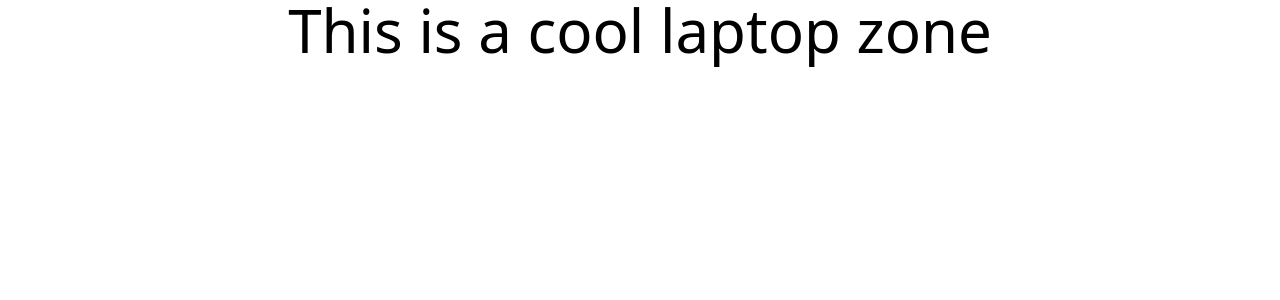
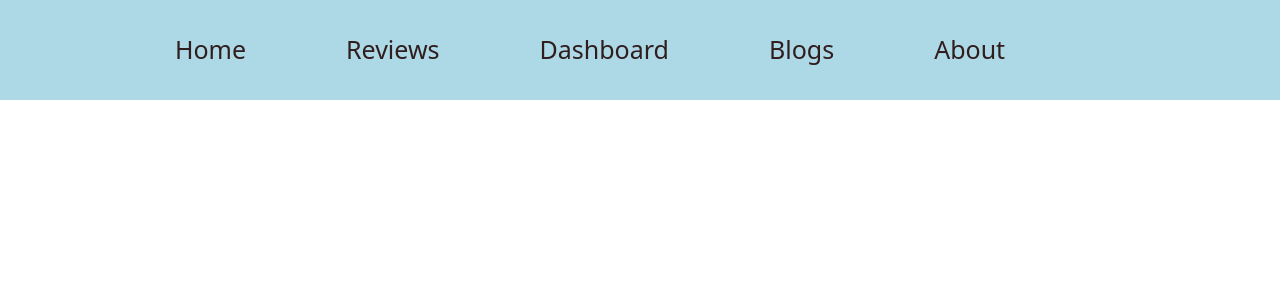
Before and after one commit to Anikroy7/cool-laptop-zone, a React (Create React App) app: page / in a window 1280 px wide. Shown: the top 300 px of the page. Built offline with nearby package versions, Linux system fonts and the light colour scheme.

Commit message:
navbar added

```diff
--- a/src/App.js
+++ b/src/App.js
@@ -1,10 +1,11 @@
-import logo from './logo.svg';
+
 import './App.css';
+import Navbar from './Components/Navbar/Navbar';
 
 function App() {
   return (
     <div className="App">
-      <h1 className='text-6xl'>This is a cool laptop zone</h1>
+      <Navbar></Navbar>
     </div>
   );
 }
--- a/src/Components/Navbar/Navbar.css
+++ b/src/Components/Navbar/Navbar.css
@@ -0,0 +1,14 @@
+.navbar {
+    background-color: lightblue;
+    height: 100px;
+    display: flex;
+    justify-content: center;
+    align-items: center;
+}
+
+.navbar a {
+    font-size: 25px;
+    margin-right: 100px;
+    font-weight: 500;
+    color: rgb(48, 30, 30);
+}
--- a/src/Components/Navbar/Navbar.js
+++ b/src/Components/Navbar/Navbar.js
@@ -1,9 +1,14 @@
 import React from 'react';
-
+import { Link } from 'react-router-dom';
+import './Navbar.css'
 const Navbar = () => {
     return (
-        <nav>
-
+        <nav className='navbar'>
+            <Link to={'/'}>Home</Link>
+            <Link to={'reviews'}>Reviews</Link>
+            <Link to={'dashboard'}>Dashboard</Link>
+            <Link to={'blogs'}>Blogs</Link>
+            <Link to={'about'}>About</Link>
         </nav>
     );
 };
```
